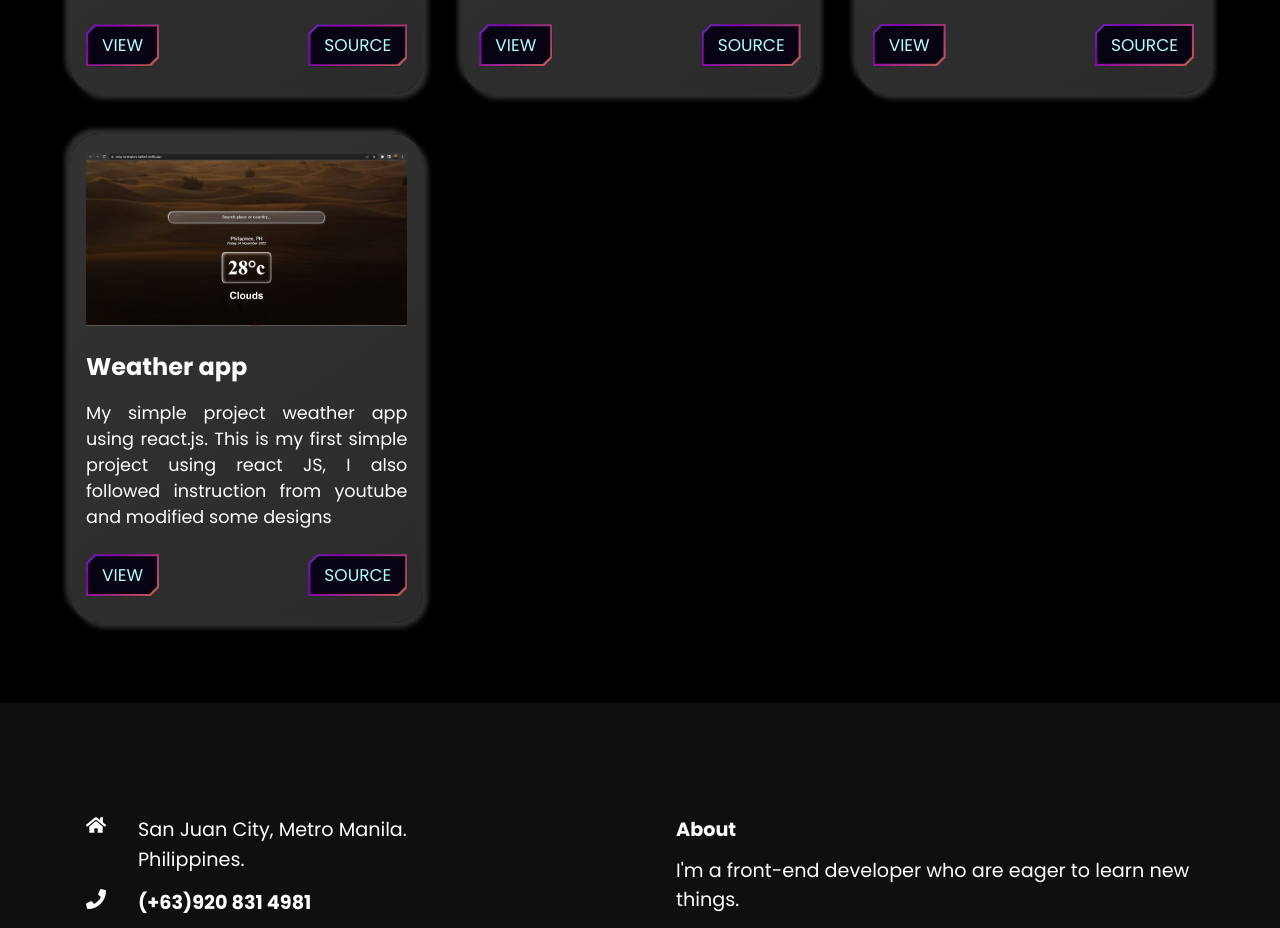
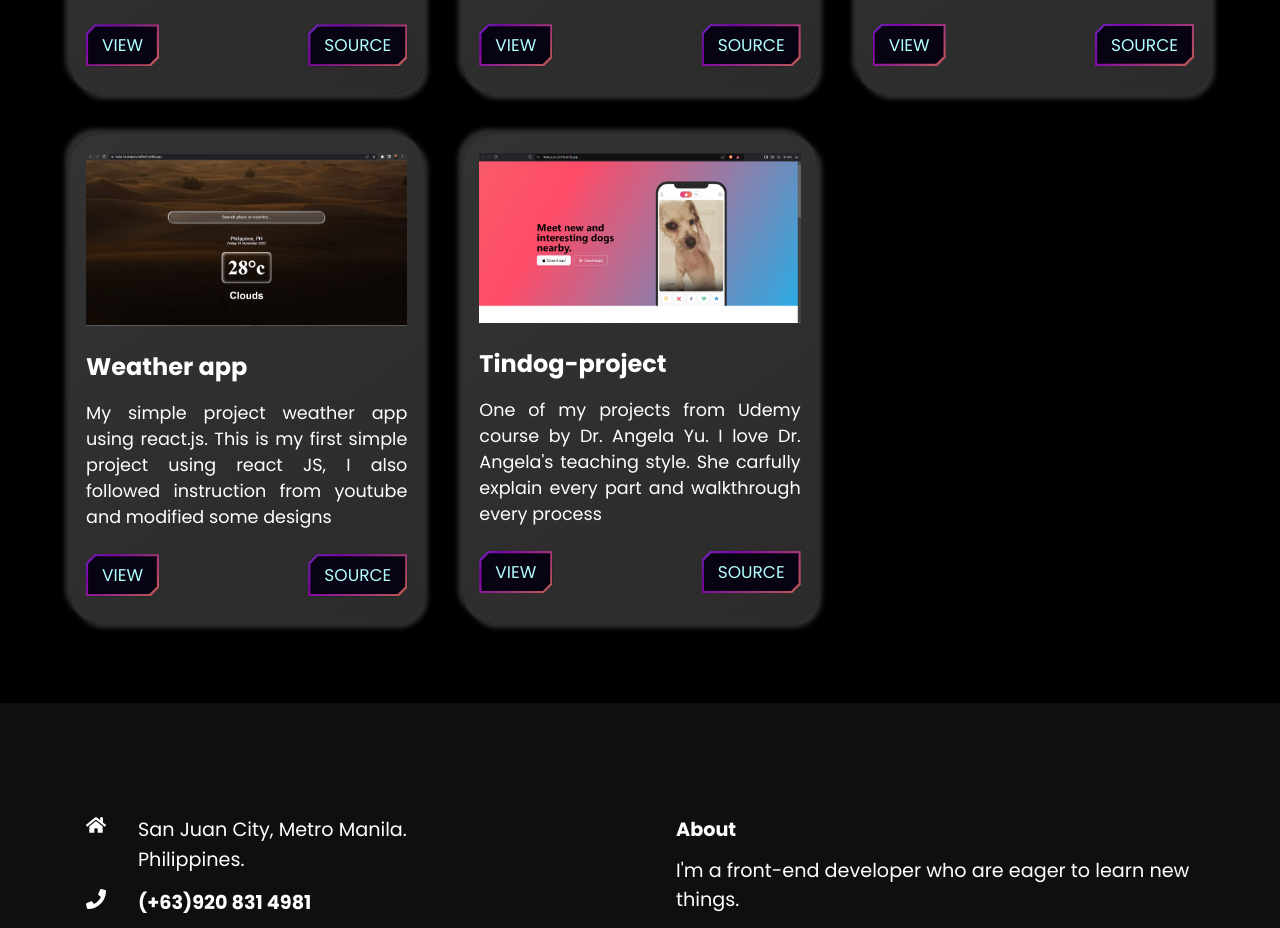
Before and after one commit to LawrenzAbines/Portfolio, a React (Create React App) app: page / in a window 1280 px wide. Shown: the part 1965-2893 px from the top of the page. Built offline with nearby package versions, Linux system fonts and the light colour scheme.

Commit message:
Update WorkCardData.js

```diff
--- a/src/components/WorkCardData.js
+++ b/src/components/WorkCardData.js
@@ -2,6 +2,7 @@ import pro1 from "../assets/calculator.png";
 import pro2 from "../assets/mini browser.png";
 import pro3 from "../assets/quizgame.png";
 import pro4 from "../assets/weatherapp.png";
+import pro5 from "../assets/tindog.png";
 
 const ProjectCardData = [
   {
@@ -32,6 +33,13 @@ const ProjectCardData = [
     view: "https://lucky-lamington-2a9be7.netlify.app/",
     source: "https://github.com/LawrenzAbines/Weather-application",
   },
+   {
+    imgsrc: pro5,
+    title: "Tindog-project",
+    text: "One of my projects from Udemy course by Dr. Angela Yu. I love Dr. Angela's teaching style. She carfully explain every part and walkthrough every process",
+    view: "https://tindog-projecttt.netlify.app/",
+    source: "https://lawrenzabines.github.io/Tindog-project/",
+  },
 ];
 
 export default ProjectCardData;
```
